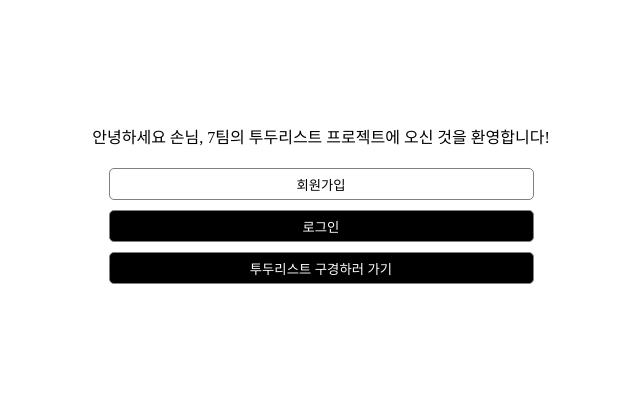
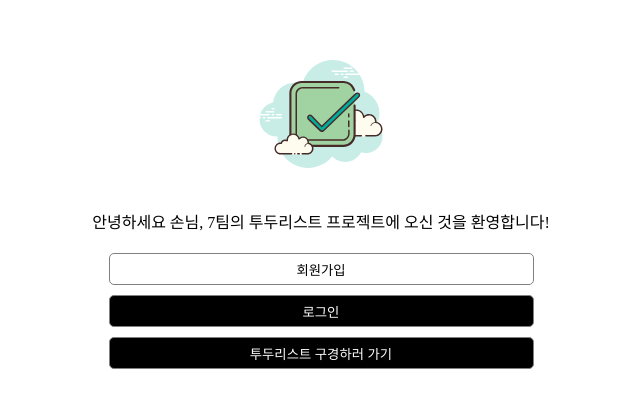
Before and after one commit to wanted-pre-onboarding-team-12th-7/pre-onboarding-12th-1-7, a React (Create React App) app: page / in a window 1280 px wide. Shown: the part 196-604 px from the top of the page, without its empty margins (319-959 px from the left). Built offline with nearby package versions, Linux system fonts and the light colour scheme.

Commit message:
chore: 메인 화면에 아이콘 추가
- assets 폴더 만들어서 아이콘 저장 후 사용했습니다.

```diff
--- a/src/pages/Home.tsx
+++ b/src/pages/Home.tsx
@@ -1,6 +1,7 @@
 import { useNavigate } from 'react-router-dom'
 import { css, styled } from 'styled-components'
 import { PageWrapper } from './PageLayout'
+import { ReactComponent as MainIcon } from '../assets/MainIcon.svg'
 
 interface HomeProps {
   token: string | null
@@ -12,6 +13,8 @@ function Home({ token }: HomeProps) {
 
   return (
     <PageWrapper>
+      <MainIcon />
+
       {`안녕하세요 ${
         isAuthorized ? '회원님' : '손님'
       }, 7팀의 투두리스트 프로젝트에 오신 것을 환영합니다!`}
```
Also changed, not shown: src/assets/MainIcon.svg (added).
